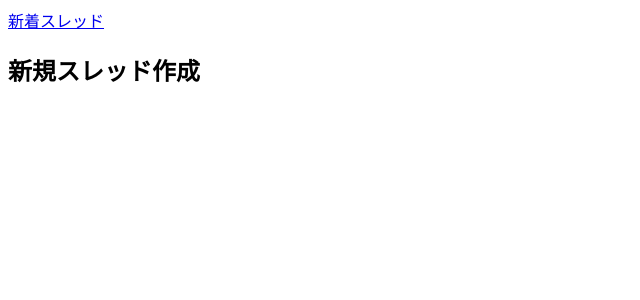
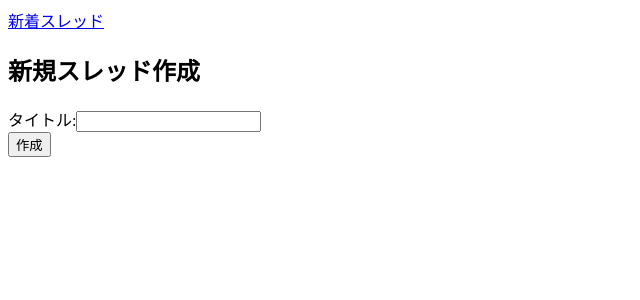
Before and after one commit to TechTrain-totemosouomou/react-board-app-stations, a React (Vite) app: page /threads/new in a window 1280 px wide. Shown: the top 300 px of the page, without its empty margins (0-640 px from the left). Built offline with nearby package versions, Linux system fonts and the light colour scheme.

Commit message:
スレッド新規作成画面：responseが返るところまで

```diff
--- a/src/NewThreadScreen.jsx
+++ b/src/NewThreadScreen.jsx
@@ -3,10 +3,43 @@
 import { Link } from 'react-router-dom';
 
 const NewThreadScreen = () => {
+
+  const handleSubmit = (event) => {
+    event.preventDefault();
+    const form = event.target;
+    const title = form.elements.body.value;
+
+    const newThread = { title };
+    fetch(`https://railway.bulletinboard.techtrain.dev/threads`,{
+      method: 'post',
+      headers: {
+        'Content-Type': 'application/json'
+      },
+      body: JSON.stringify(newThread)
+      })
+      .then(response => response.json())
+      .then(data => {
+          console.log(data);
+      })
+      .catch(error => console.error('Error fetching threads:', error));
+  };
+
   return (
     <div>
       <Link to="/">新着スレッド</Link>
       <h2>新規スレッド作成</h2>
+      <form onSubmit={handleSubmit}>
+        <div>
+          <label htmlFor="body">タイトル:</label>
+          <input
+            type="text"
+            id="body"
+            name="body"
+            required
+          />
+        </div>
+        <button type="submit">作成</button>
+      </form>
     </div>
   );
 };
```
